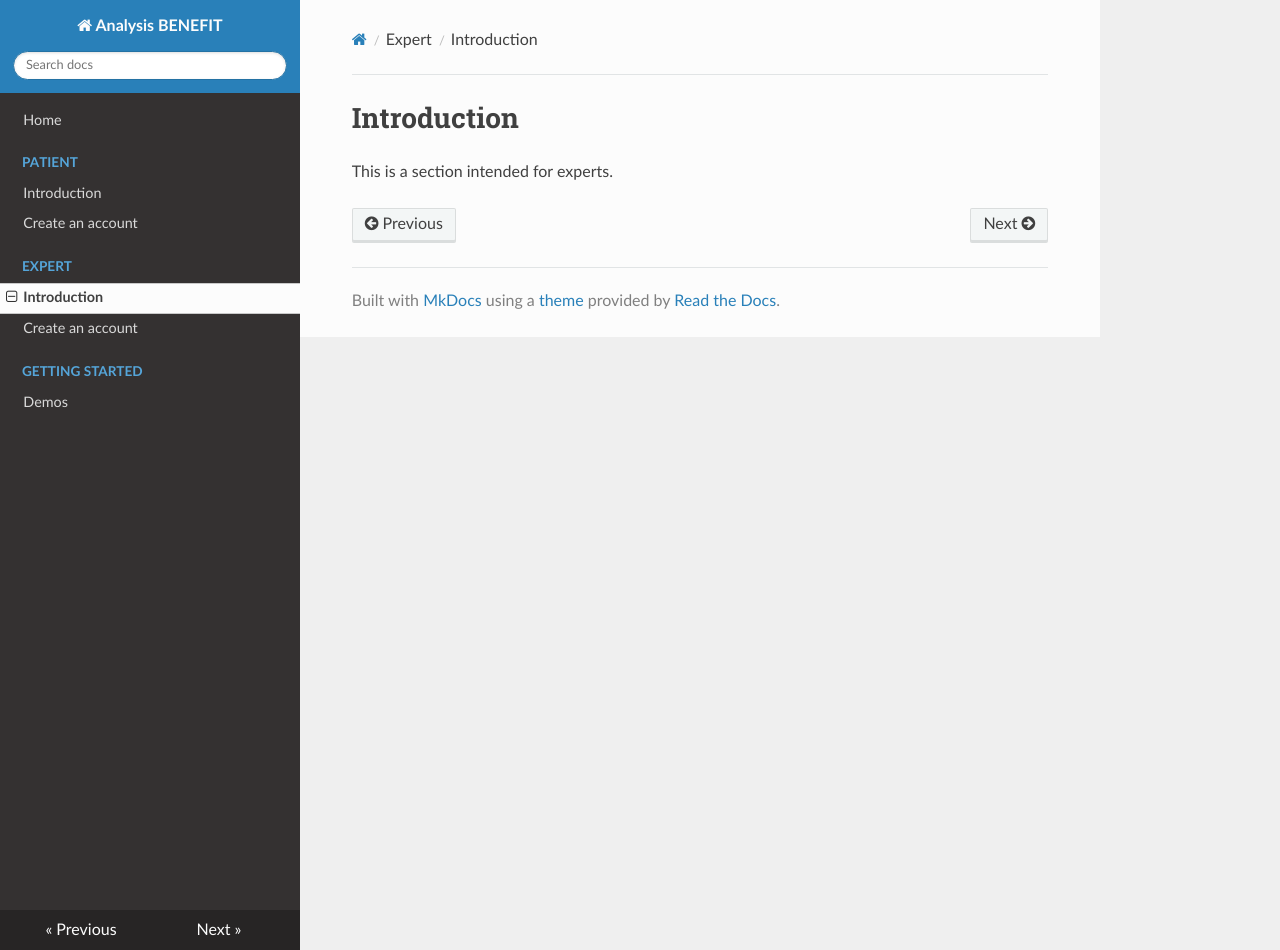
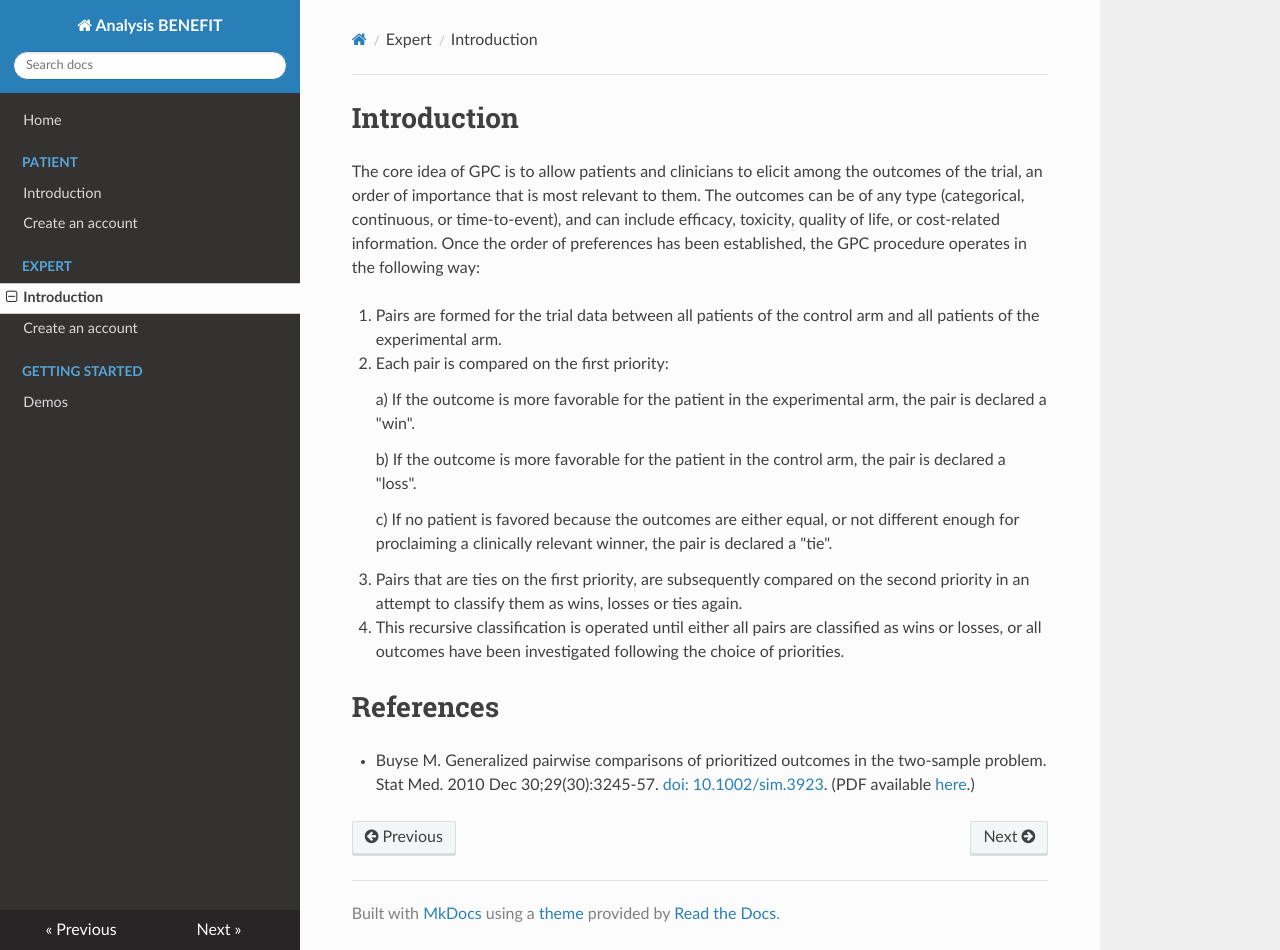
Before and after one commit to IDDI-GPC/analysis-benefit, an MkDocs documentation site: the page built from docs/expert.md, in a window 1280 px wide and 950 px high. Built offline with MkDocs 1.6.1, drawn with Linux system fonts in a browser that asks for light colours; nearby versions of some CDN libraries.

Commit message:
Adding intro to expert section

```diff
--- a/docs/expert.md
+++ b/docs/expert.md
@@ -1,3 +1,23 @@
 # Introduction
 
-This is a section intended for experts.
+The core idea of GPC is to allow patients and clinicians to elicit among the outcomes of the trial, an order of importance that is most relevant to them. The outcomes can be of any type (categorical, continuous, or time-to-event), and can include efficacy, toxicity, quality of life, or cost-related information.
+Once the order of preferences has been established, the GPC procedure operates in the following way:
+
+1. Pairs are formed for the trial data between all patients of the control arm and all patients of the experimental arm.
+
+2. Each pair is compared on the first priority:
+
+	a) If the outcome is more favorable for the patient in the experimental arm, the pair is declared a "win".
+
+	b) If the outcome is more favorable for the patient in the control arm, the pair is declared a "loss".
+
+	c) If no patient is favored because the outcomes are either equal, or not different enough for proclaiming a clinically relevant winner, the pair is declared a "tie".
+
+3. Pairs that are ties on the first priority, are subsequently compared on the second priority in an attempt to classify them as wins, losses or ties again.
+
+4. This recursive classification is operated until either all pairs are classified as wins or losses, or all outcomes have been investigated following the choice of priorities.
+
+# References
+
+* Buyse M. Generalized pairwise comparisons of prioritized outcomes in the two-sample problem. Stat Med. 2010 Dec 30;29(30):3245-57. [doi: 10.1002/sim.3923](http://doi.org/10.1002/sim.3923).
+(PDF available <a href="../pdfs/2010_Buyse.pdf" target="_blank">here</a>.)
```
Also changed, not shown: 1 other file.
